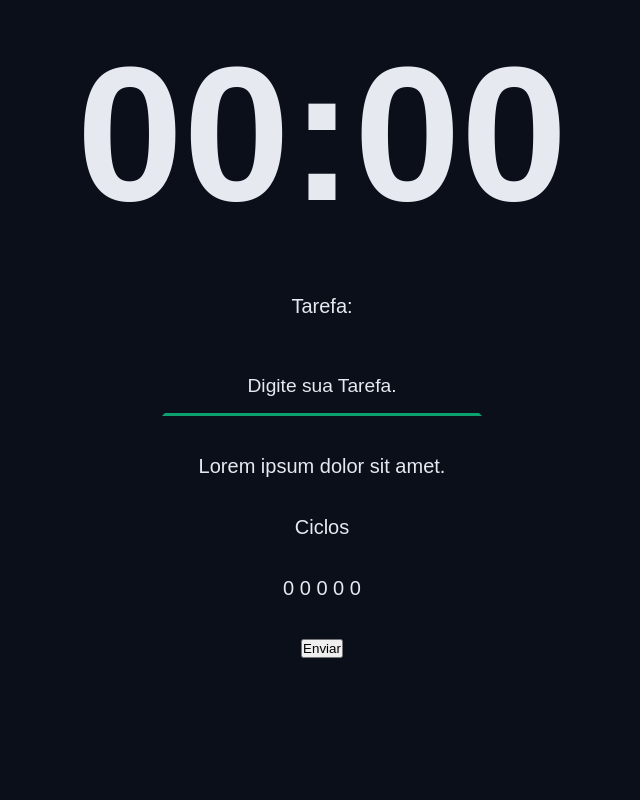
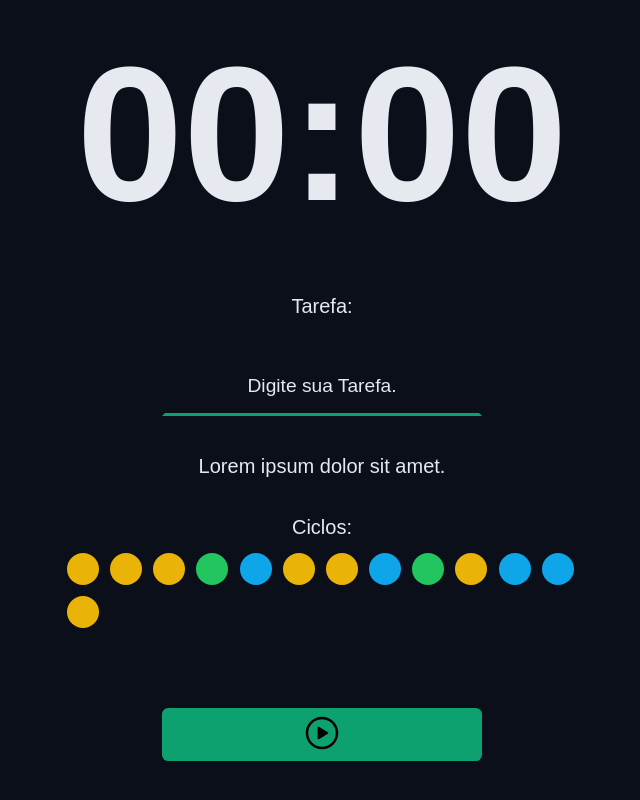
Before and after one commit to CaioLima10/chronos-pomodoro, a React (Vite) app: page / in a window 1280 px wide. Shown: the part 296-1096 px from the top of the page, without its empty margins (318-958 px from the left). Before the commit the page ends 1005 px from the top, so only its background shows below. Built offline with nearby package versions, Linux system fonts and the light colour scheme.

Commit message:
create componente button

```diff
--- a/src/App.tsx
+++ b/src/App.tsx
@@ -6,6 +6,10 @@ import { Logo } from "./components/logo";
 import { Menu } from "./components/menu";
 import { CountDown } from "./components/countDown";
 import { DefaultInput } from "./components/defaultInput";
+import { Cycles } from "./components/cycles";
+import { DefualtButton } from "./components/defualtButton";
+
+import { IoPlayCircleOutline } from "react-icons/io5";
 
 export function App() {
   return (
@@ -37,13 +41,13 @@ export function App() {
             <p>Lorem ipsum dolor sit amet.</p>
           </div>
 
-          <div className="formRow">
-            <p>Ciclos</p>
-            <p>0 0 0 0 0</p>
-          </div>
+          <Cycles />
 
           <div className="formRow">
-            <button>Enviar</button>
+            <DefualtButton
+              type="submit"
+              icon={<IoPlayCircleOutline size={40} />}
+            />
           </div>
         </form>
       </Container>
--- /dev/null
+++ b/src/components/cycles/index.tsx
@@ -0,0 +1,24 @@
+import styles from "./styles.module.css";
+
+export function Cycles() {
+  return (
+    <div className={styles.containerCycles}>
+      <span>Ciclos:</span>
+      <div className={styles.cyclesDots}>
+        <div className={`${styles.cycleDot} ${[styles.workTime]}`} />
+        <div className={`${styles.cycleDot} ${[styles.workTime]}`} />
+        <div className={`${styles.cycleDot} ${[styles.workTime]}`} />
+        <div className={`${styles.cycleDot} ${[styles.shortBreakTime]}`} />
+        <div className={`${styles.cycleDot} ${[styles.shortLongTime]}`} />
+        <div className={`${styles.cycleDot} ${[styles.workTime]}`} />
+        <div className={`${styles.cycleDot} ${[styles.workTime]}`} />
+        <div className={`${styles.cycleDot} ${[styles.shortLongTime]}`} />
+        <div className={`${styles.cycleDot} ${[styles.shortBreakTime]}`} />
+        <div className={`${styles.cycleDot} ${[styles.workTime]}`} />
+        <div className={`${styles.cycleDot} ${[styles.shortLongTime]}`} />
+        <div className={`${styles.cycleDot} ${[styles.shortLongTime]}`} />
+        <div className={styles.cycleDot} />
+      </div>
+    </div>
+  );
+}
--- /dev/null
+++ b/src/components/cycles/styles.module.css
@@ -0,0 +1,47 @@
+.containerCycles{
+  display: flex;
+  align-items: center;
+  flex-direction: column;
+}
+.cyclesDots {
+  display: flex;
+  width: 100%;
+  gap: 0.6rem;
+  margin-top: 0.8rem;
+  flex-wrap: wrap;
+}
+
+.cycleDot{
+  display: flex;
+  flex-direction: column;
+  align-items: center;
+  justify-content: center;
+  width: 2.1rem;
+  height: 2.1rem;
+}
+
+.cycleDot::before{
+  content: "";
+  display: inline-block;
+  width: 2rem;
+  height: 2rem;
+  border-radius: 50%;
+  background-color: var(--warning);
+}
+
+.workTime::before {
+  background-color: var(--warning);
+}
+.shortBreakTime::before {
+  background-color: var(--success);
+}
+.shortLongTime::before {
+  background-color: var(--info);
+}
+
+.cycleDot:hover::before{
+  cursor: pointer;
+  width: 2.1rem;
+  height: 2.1rem;
+  transition: all 0.1s ease-in-out;
+}
--- /dev/null
+++ b/src/components/defualtButton/index.tsx
@@ -0,0 +1,24 @@
+import styles from "./styles.module.css";
+
+type DefualtButtonProps = {
+  icon: React.ReactNode;
+  type: string;
+  bgColor?: "green" | "red";
+} & React.ComponentProps<"button">;
+
+export function DefualtButton({
+  icon,
+  type,
+  bgColor = "green",
+  ...rest
+}: DefualtButtonProps) {
+  return (
+    <button
+      className={`${styles.button} ${styles[bgColor]}`}
+      type={type}
+      {...rest}
+    >
+      {icon}
+    </button>
+  );
+}
--- /dev/null
+++ b/src/components/defualtButton/styles.module.css
@@ -0,0 +1,31 @@
+.button{
+  width: clamp( 12rem, 25vw, 24rem);
+  padding: 0.3rem;
+  outline: none;
+  border-radius: 0.4rem;
+  background-color: var(--primary);
+  border: none;
+
+  transition: all 0.3s ease-in-out;
+  cursor: pointer;
+
+  margin: 2.6rem 0;
+}
+
+
+.button:hover > svg{
+  color: var(--gray-100);
+  transition: all 0.3s ease-in-out;
+}
+
+.green {
+  background-color: var(--primary);
+}
+
+.green:hover {
+  background-color: var(--link-hover);
+}
+
+.red{
+  background-color: var(--error);
+}
--- a/src/styles/themes.css
+++ b/src/styles/themes.css
@@ -1,5 +1,4 @@
 :root {
-  --primary: pink;
   --gray-100: #e6e9f0;
   --gray-200: #cdd3e1;
   --gray-300: #aab3cc;
```
